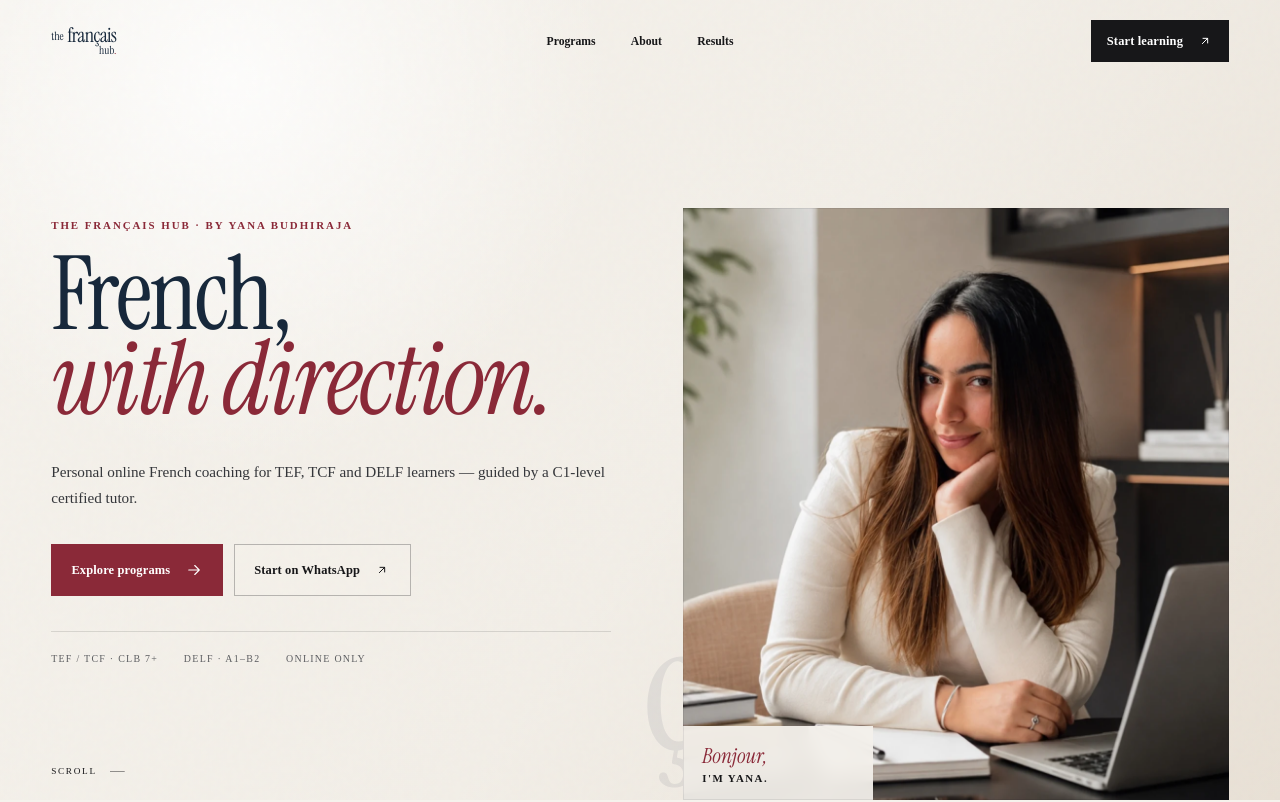
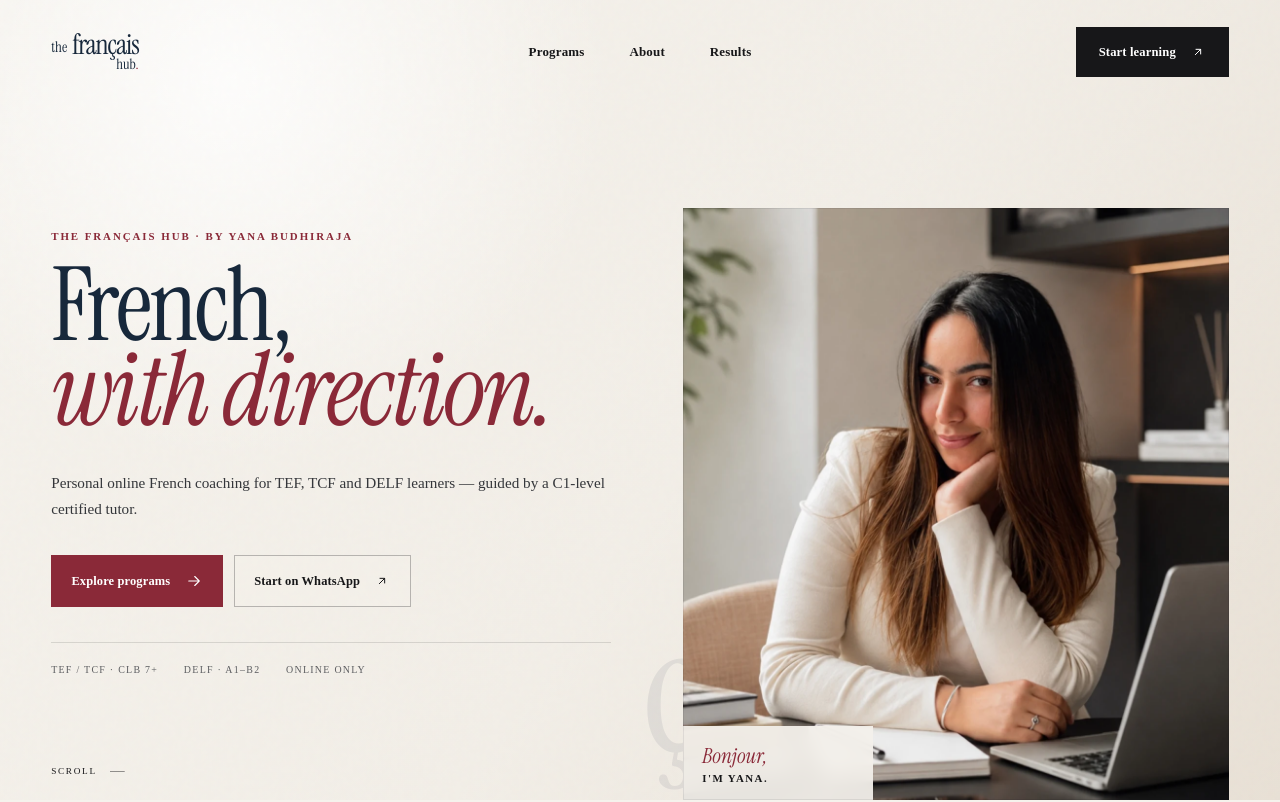
Before and after one commit to theprathambatra/TFH, a Next.js app: page / in a window 1280 px wide. Shown: the top 802 px of the page. Built offline with nearby package versions, Linux system fonts and the light colour scheme.

Commit message:
Update globals.css

```diff
--- a/app/globals.css
+++ b/app/globals.css
@@ -513,3 +513,65 @@ a:focus-visible, button:focus-visible { outline:2px solid var(--bordeaux); outli
   .language-journey__stage { height:auto; display:flex; flex-direction:column; gap:1rem; }
   .language-journey__stage p { position:relative; opacity:1 !important; transform:none !important; font-size:clamp(3rem, 10vw, 7rem); }
 }
+/* =========================================
+   PREMIUM NAVIGATION OVERRIDE
+   ========================================= */
+
+@media (min-width: 801px) {
+  .nav__inner {
+    height: 104px;
+    gap: 3rem;
+  }
+
+  .wordmark {
+    column-gap: .3rem;
+    line-height: .7;
+  }
+
+  .wordmark__the {
+    font-size: .92rem;
+    padding-bottom: .16rem;
+  }
+
+  .wordmark__francais {
+    font-size: 1.75rem;
+    letter-spacing: -.04em;
+  }
+
+  .wordmark__hub {
+    font-size: .9rem;
+    margin-top: .22rem;
+  }
+
+  .nav__links {
+    gap: 2.8rem;
+  }
+
+  .nav__links a {
+    font-size: .81rem;
+    font-weight: 600;
+    letter-spacing: .015em;
+  }
+
+  .button--nav {
+    min-height: 50px;
+    padding: .8rem 1.35rem;
+    font-size: .79rem;
+  }
+
+  .nav--scrolled {
+    background: rgba(245, 242, 236, .88);
+    backdrop-filter: blur(22px);
+    -webkit-backdrop-filter: blur(22px);
+    border-color: rgba(23, 23, 25, .075);
+    box-shadow: 0 12px 40px rgba(23, 23, 25, .035);
+  }
+
+  .hero {
+    padding-top: 104px;
+  }
+
+  .hero__grid {
+    min-height: calc(100svh - 104px);
+  }
+}
```
